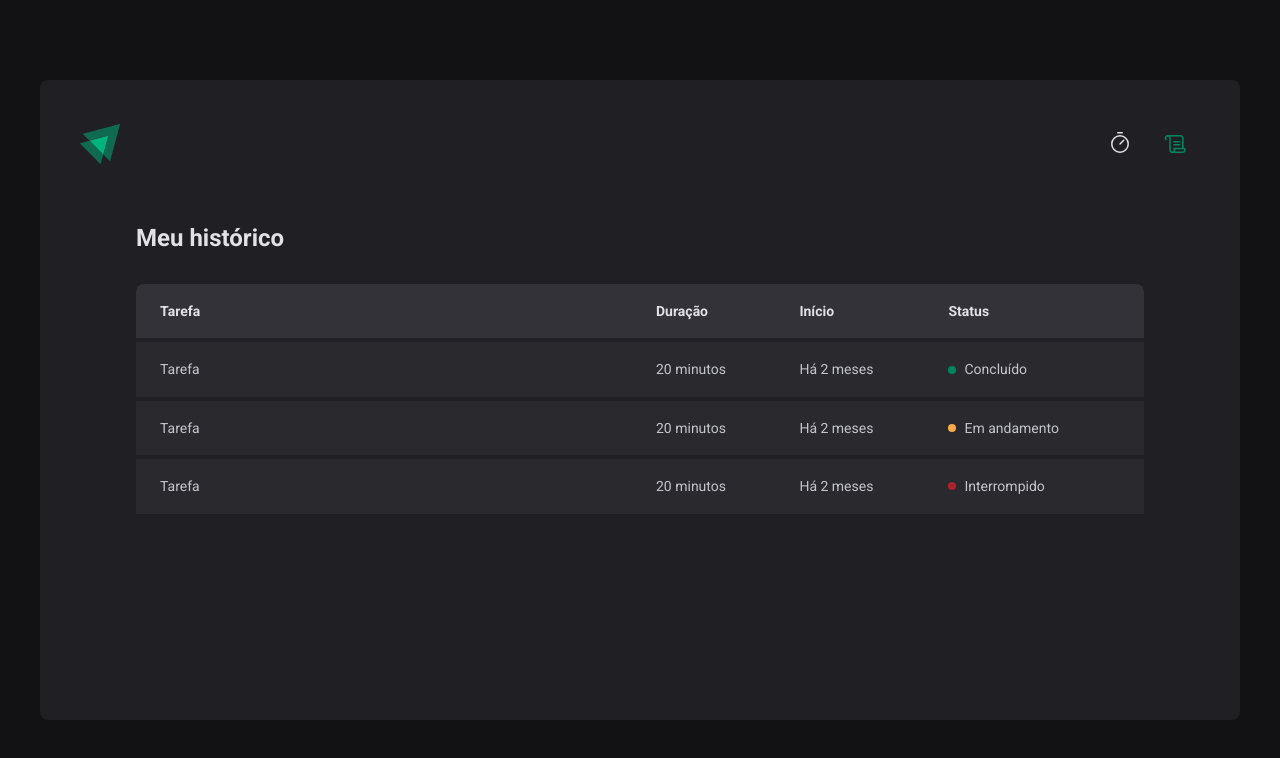
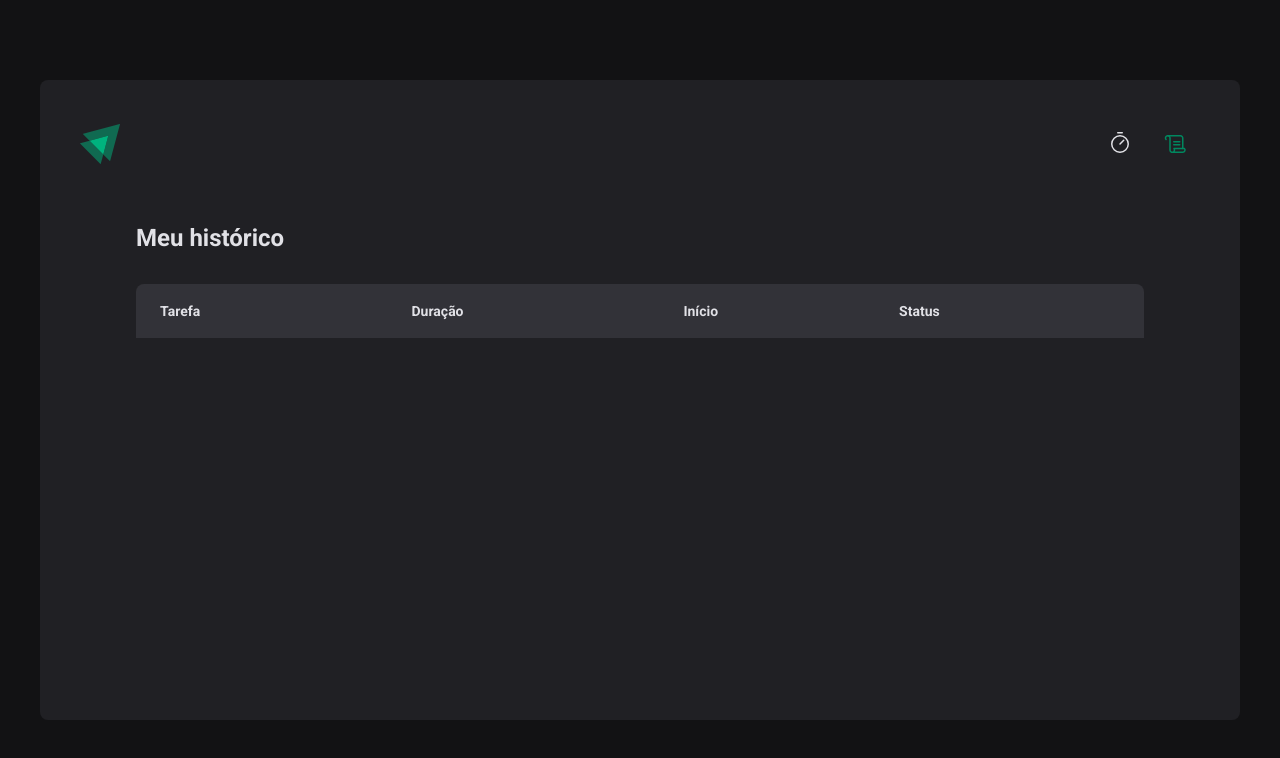
Before and after one commit to eddyyxxyy/ignite-timer, a React (Vite) app: page /history in a window 1280 px wide. Shown: the top 758 px of the page. Built offline with nearby package versions, Linux system fonts and the light colour scheme.

Commit message:
feat(component): :sparkles: renders tasks with their respective status and other info

```diff
--- a/src/pages/History/index.tsx
+++ b/src/pages/History/index.tsx
@@ -1,6 +1,13 @@
+import { formatDistanceToNow } from 'date-fns';
+import ptBR from 'date-fns/locale/pt-BR';
+import { useContext } from 'react';
+
+import { CyclesContext } from '../../contexts/CyclesContext';
 import { HistoryContainer, HistoryList, Status } from './styles';
 
 export function History() {
+  const { cycles } = useContext(CyclesContext);
+
   return (
     <HistoryContainer>
       <h1>Meu histórico</h1>
@@ -15,30 +22,29 @@
             </tr>
           </thead>
           <tbody>
-            <tr>
-              <td>Tarefa</td>
-              <td>20 minutos</td>
-              <td>Há 2 meses</td>
-              <td>
-                <Status $statuscolor="green">Concluído</Status>
-              </td>
-            </tr>
-            <tr>
-              <td>Tarefa</td>
-              <td>20 minutos</td>
-              <td>Há 2 meses</td>
-              <td>
-                <Status $statuscolor="yellow">Em andamento</Status>
-              </td>
-            </tr>
-            <tr>
-              <td>Tarefa</td>
-              <td>20 minutos</td>
-              <td>Há 2 meses</td>
-              <td>
-                <Status $statuscolor="red">Interrompido</Status>
-              </td>
-            </tr>
+            {cycles.map((cycle) => (
+              <tr key={cycle.id}>
+                <td>{cycle.task}</td>
+                <td>{cycle.minutesAmount} minutes</td>
+                <td>
+                  {formatDistanceToNow(cycle.startDate, {
+                    addSuffix: true,
+                    locale: ptBR,
+                  })}
+                </td>
+                <td>
+                  {cycle.finishedDate && (
+                    <Status $statuscolor="green">Concluído</Status>
+                  )}
+                  {cycle.interruptedDate && (
+                    <Status $statuscolor="red">Interrompido</Status>
+                  )}
+                  {!cycle.finishedDate && !cycle.interruptedDate && (
+                    <Status $statuscolor="yellow">Em andamento</Status>
+                  )}
+                </td>
+              </tr>
+            ))}
           </tbody>
         </table>
       </HistoryList>
```
